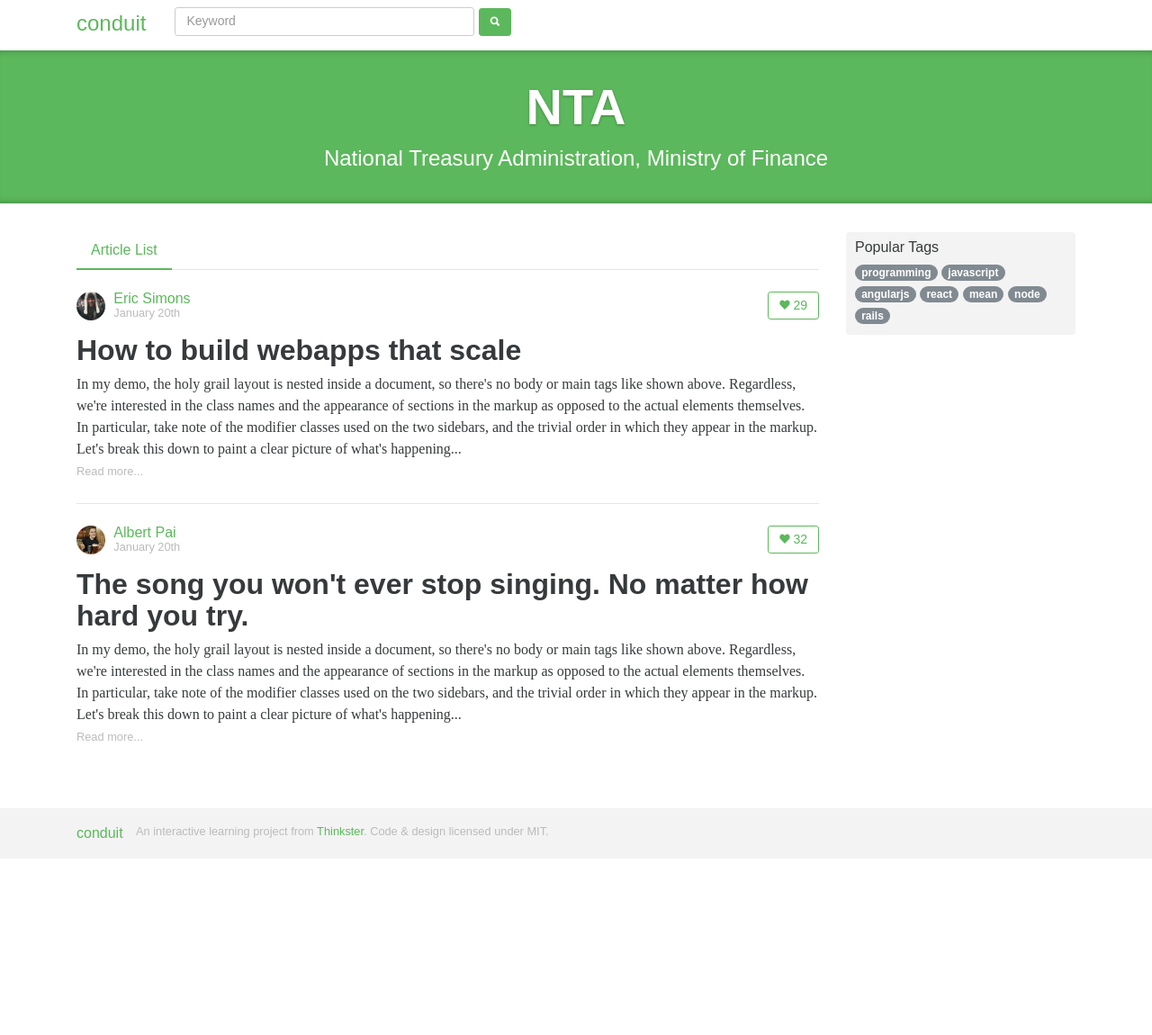
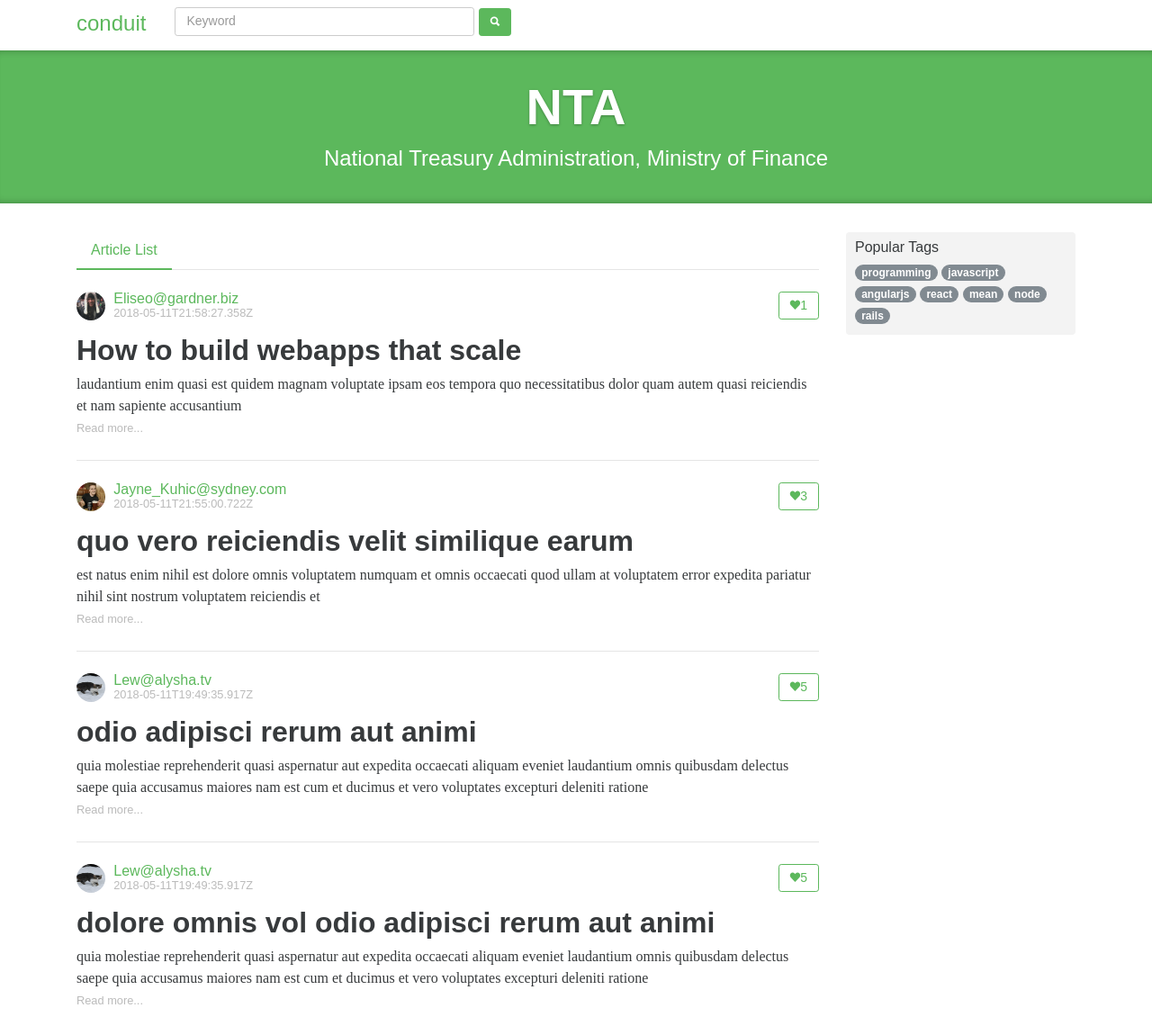
Before and after one commit to timmyBeef/nat-workshops, a plain HTML site: page index.html in a window 1280 px wide. Shown: the top 1150 px of the page at 90% size. Before the commit the page ends 954 px from the top, so only its background shows below. Drawn offline with Linux system fonts and the light colour scheme; files whose address does not match are found by name; a web font is replaced by a local one.

Commit message:
lab5 modify

```diff
--- a/app.js
+++ b/app.js
@@ -10,6 +10,76 @@
             $scope.showTitle = !$scope.showTitle;
         }
 
+        $scope.list = [
+            {
+              "title": "How to build webapps that scale",
+              "slug": "zp7yqc",
+              "body": "laudantium enim quasi est quidem magnam voluptate ipsam eos\ntempora quo necessitatibus\ndolor quam autem quasi\nreiciendis et nam sapiente accusantium",
+              "createdAt": "2018-05-11T21:58:27.358Z",
+              "updatedAt": "2018-05-11T21:58:27.358Z",
+              "tagList": [],
+              "description": "laudantium enim quasi est quidem magnam voluptate ipsam eos\ntempora quo necessitatibus\ndolor quam autem quasi\nreiciendis et nam sapiente accusantium",
+              "author": {
+                "username": "Eliseo@gardner.biz",
+                "bio": "Eliseo",
+                "image": "/assets/img/N4VcUeJ.jpg",
+                "following": false
+              },
+              "favorited": false,
+              "favoritesCount": 1
+            },
+            {
+              "title": "quo vero reiciendis velit similique earum",
+              "slug": "p3vcsw",
+              "body": "est natus enim nihil est dolore omnis voluptatem numquam\net omnis occaecati quod ullam at\nvoluptatem error expedita pariatur\nnihil sint nostrum voluptatem reiciendis et",
+              "createdAt": "2018-05-11T21:55:00.722Z",
+              "updatedAt": "2018-05-11T21:55:00.722Z",
+              "tagList": [],
+              "description": "est natus enim nihil est dolore omnis voluptatem numquam\net omnis occaecati quod ullam at\nvoluptatem error expedita pariatur\nnihil sint nostrum voluptatem reiciendis et",
+              "author": {
+                "username": "Jayne_Kuhic@sydney.com",
+                "bio": "Jayne_Kuhic",
+                "image": "/assets/img/Qr71crq.jpg",
+                "following": false
+              },
+              "favorited": false,
+              "favoritesCount": 3
+            },
+            {
+              "title": "odio adipisci rerum aut animi",
+              "slug": "3c69lg",
+              "body": "quia molestiae reprehenderit quasi aspernatur\naut expedita occaecati aliquam eveniet laudantium\nomnis quibusdam delectus saepe quia accusamus maiores nam est\ncum et ducimus et vero voluptates excepturi deleniti ratione",
+              "createdAt": "2018-05-11T19:49:35.917Z",
+              "updatedAt": "2018-05-11T19:49:35.917Z",
+              "tagList": [],
+              "description": "quia molestiae reprehenderit quasi aspernatur\naut expedita occaecati aliquam eveniet laudantium\nomnis quibusdam delectus saepe quia accusamus maiores nam est\ncum et ducimus et vero voluptates excepturi deleniti ratione",
+              "author": {
+                "username": "Lew@alysha.tv",
+                "bio": "Lew",
+                "image": "/assets/img/cat.jpg",
+                "following": false
+              },
+              "favorited": false,
+              "favoritesCount": 5
+            },
+            {
+              "title": "dolore omnis vol odio adipisci rerum aut animi",
+              "slug": "3c69lg",
+              "body": "quia molestiae reprehenderit quasi aspernatur\naut expedita occaecati aliquam eveniet laudantium\nomnis quibusdam delectus saepe quia accusamus maiores nam est\ncum et ducimus et vero voluptates excepturi deleniti ratione",
+              "createdAt": "2018-05-11T19:49:35.917Z",
+              "updatedAt": "2018-05-11T19:49:35.917Z",
+              "tagList": [],
+              "description": "quia molestiae reprehenderit quasi aspernatur\naut expedita occaecati aliquam eveniet laudantium\nomnis quibusdam delectus saepe quia accusamus maiores nam est\ncum et ducimus et vero voluptates excepturi deleniti ratione",
+              "author": {
+                "username": "Lew@alysha.tv",
+                "bio": "Lew",
+                "image": "/assets/img/cat.jpg",
+                "following": false
+              },
+              "favorited": false,
+              "favoritesCount": 5
+            }
+          ];
     });
 
 })();
--- a/index.html
+++ b/index.html
@@ -48,61 +48,26 @@
             </ul>
           </div>
 
-          <div class="post-preview">
+          <div class="post-preview" ng-repeat="article in list track by $index">
             <div class="post-meta">
               <a href="profile.html">
-                <img src="assets/img/N4VcUeJ.jpg" />
+                <img ng-src={{article.author.image}}>
               </a>
               <div class="info">
-                <a href="profile.html" class="author">Eric Simons</a>
-                <span class="date">January 20th</span>
+                <a href="profile.html" class="author">{{article.author.username}}</a>
+                <span class="date">{{article.createdAt}}</span>
               </div>
               <button class="btn btn-outline-primary btn-sm pull-xs-right">
-                <i class="ion-heart"></i> 29
+                <i class="ion-heart"></i>{{article.favoritesCount}}
               </button>
             </div>
             <a href="post.html" class="preview-link">
-              <h1>How to build webapps that scale</h1>
-              <p>In my demo, the holy grail layout is nested inside a document, so there's no body or main tags like
-                shown above.
-                Regardless, we're interested in the class names and the appearance of sections in the markup as opposed
-                to
-                the actual elements themselves. In particular, take note of the modifier classes used on the two
-                sidebars,
-                and the trivial order in which they appear in the markup. Let's break this down to paint a clear
-                picture
-                of what's happening...</p>
+              <h1 ng-bind = "article.title"></h1>
+              <p ng-bind = "article.body"></p>
               <span>Read more...</span>
             </a>
           </div>
 
-          <div class="post-preview">
-            <div class="post-meta">
-              <a href="profile.html">
-                <img src="assets/img/Qr71crq.jpg" />
-              </a>
-              <div class="info">
-                <a href="profile.html" class="author">Albert Pai</a>
-                <span class="date">January 20th</span>
-              </div>
-              <button class="btn btn-outline-primary btn-sm pull-xs-right">
-                <i class="ion-heart"></i> 32
-              </button>
-            </div>
-            <a href="post.html" class="preview-link">
-              <h1>The song you won't ever stop singing. No matter how hard you try.</h1>
-              <p>In my demo, the holy grail layout is nested inside a document, so there's no body or main tags like
-                shown above.
-                Regardless, we're interested in the class names and the appearance of sections in the markup as opposed
-                to
-                the actual elements themselves. In particular, take note of the modifier classes used on the two
-                sidebars,
-                and the trivial order in which they appear in the markup. Let's break this down to paint a clear
-                picture
-                of what's happening...</p>
-              <span>Read more...</span>
-            </a>
-          </div>
 
         </div>
 
```
Also changed, not shown: assets/img/cat.jpg (added).
